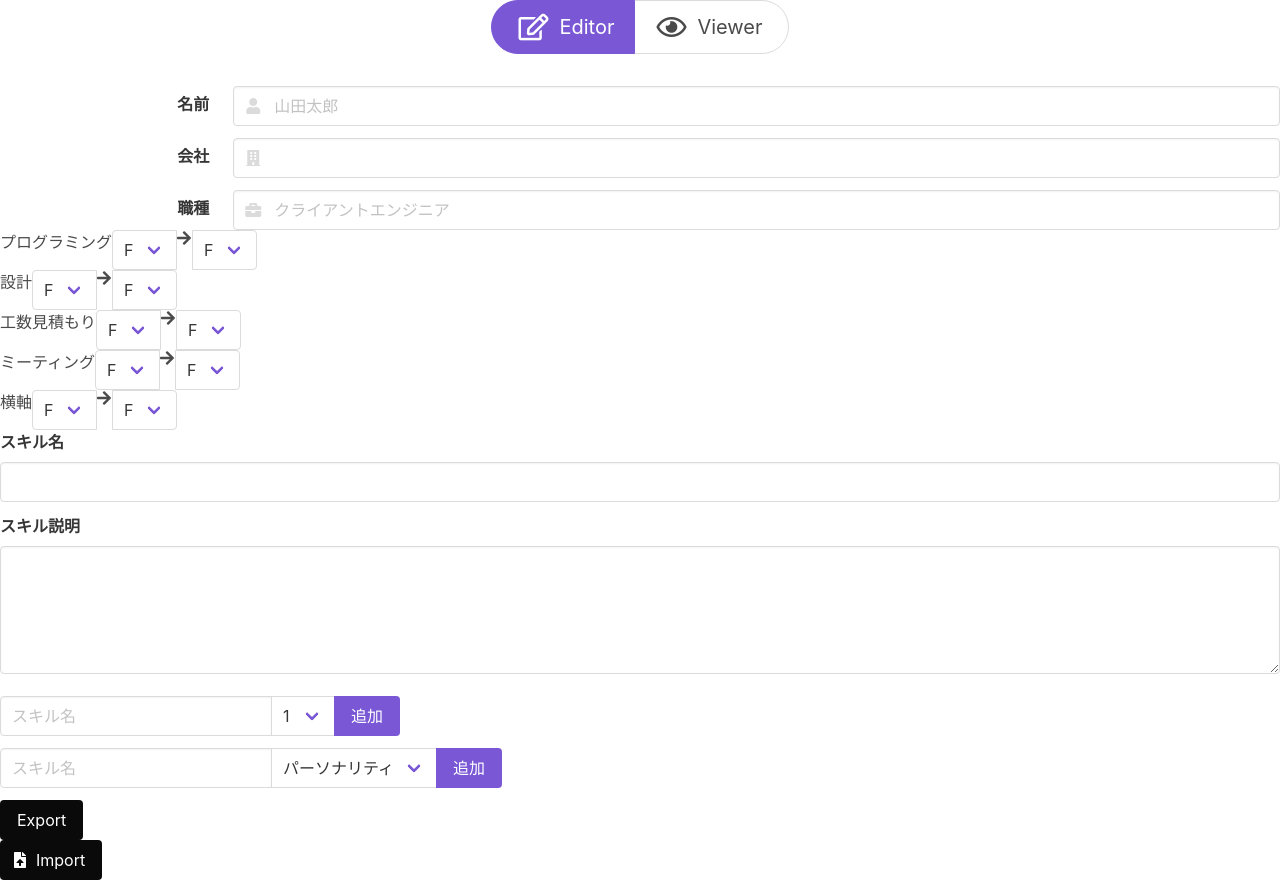
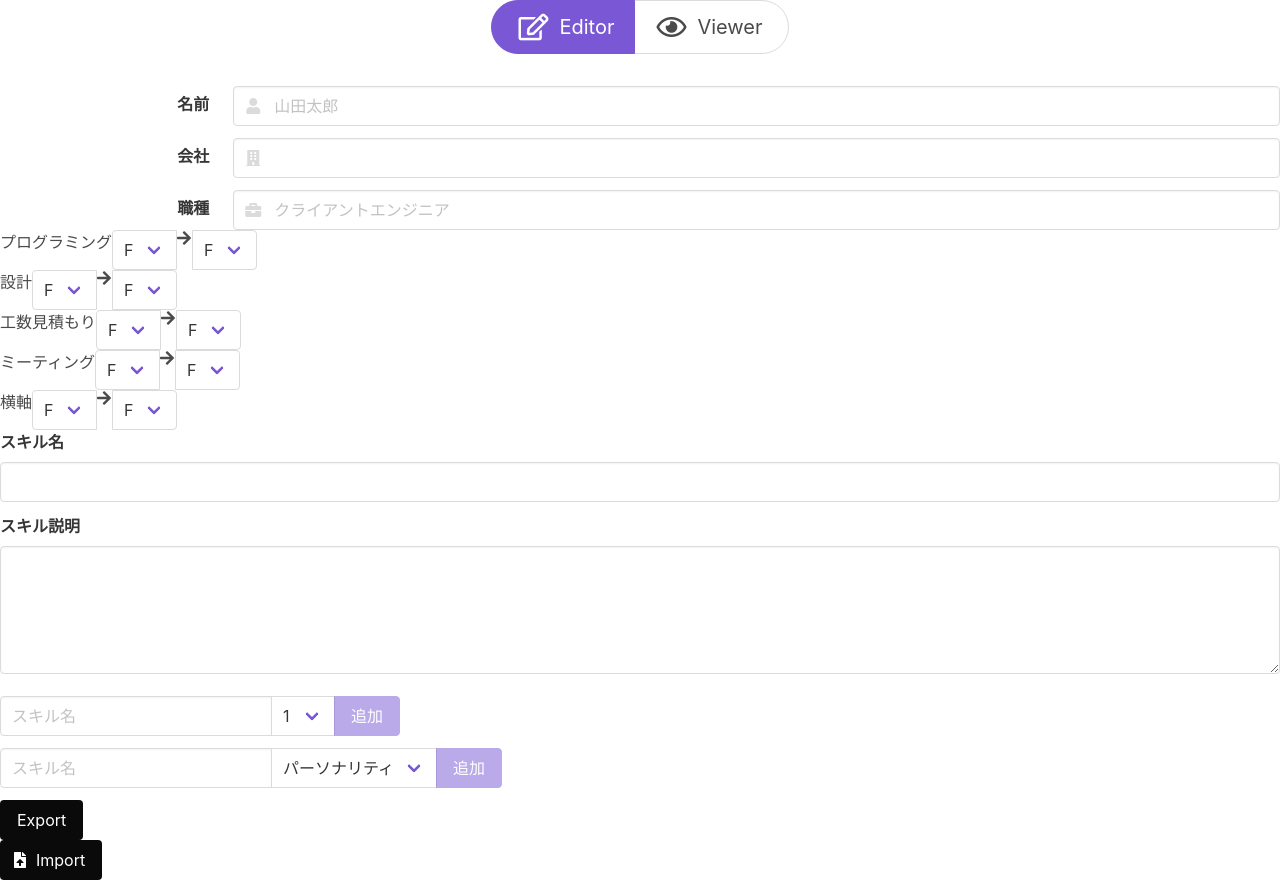
Before and after one commit to imucho/DiffSkillSheet, a Vue app: page /#/ in a window 1280 px wide. Built offline with nearby package versions, Linux system fonts and the light colour scheme.

Commit message:
入力がないときは追加ボタンを無効化

```diff
--- a/src/components/NumericalSkillForm.vue
+++ b/src/components/NumericalSkillForm.vue
@@ -8,7 +8,7 @@
                 </option>
             </b-select>
             <p class="control">
-                <button class="button is-primary" @click="addSkill">追加</button>
+                <button :disabled="isButtonDisabled" class="button is-primary" @click="addSkill">追加</button>
             </p>
         </b-field>
         <div>
@@ -44,7 +44,10 @@ export default {
     computed: {
         ...mapState({
             list: state => state.list
-        })
+        }),
+        isButtonDisabled(){
+            return this.text.replace(/\s+/g, '').length <= 0
+        }
     },
     methods: {
         ...mapActions([
--- a/src/components/SpecialSkillForm.vue
+++ b/src/components/SpecialSkillForm.vue
@@ -8,7 +8,7 @@
                 </option>
             </b-select>
             <p class="control">
-                <button class="button is-primary" @click="addSkill">追加</button>
+                <button :disabled="isButtonDisabled" class="button is-primary" @click="addSkill">追加</button>
             </p>
         </b-field>
         <div>
@@ -43,7 +43,10 @@ export default {
     computed: {
         ...mapState({
             list: state => state.list
-        })
+        }),
+        isButtonDisabled(){
+            return this.text.replace(/\s+/g, '').length <= 0
+        }
     },
     methods: {
         ...mapActions([
```
